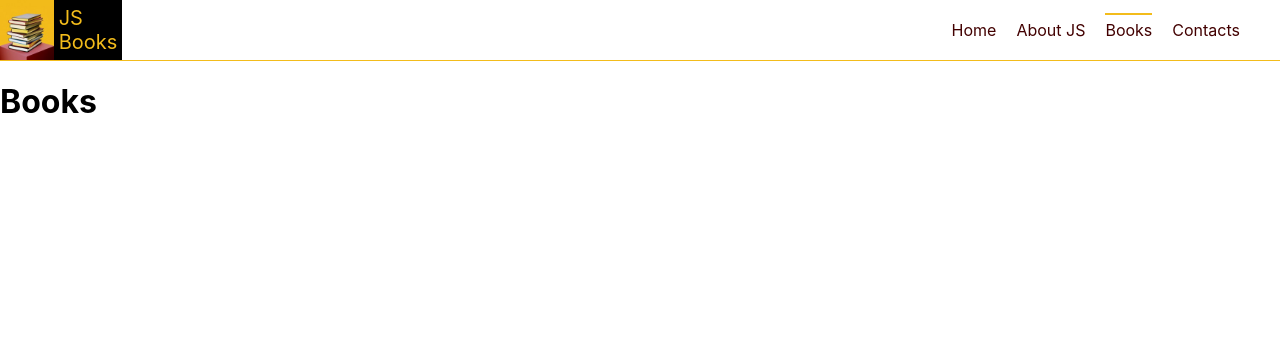
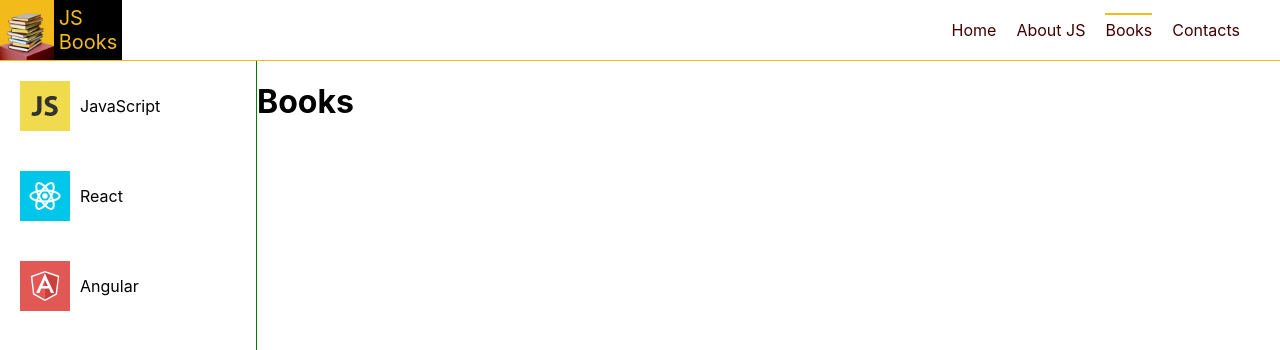
Before and after one commit to AlexDyksa/JS-Books, a React (Create React App) app: page /books/1 in a window 1280 px wide. Shown: the top 350 px of the page. Built offline with nearby package versions, Linux system fonts and the light colour scheme.

Commit message:
modified Sidenav

```diff
--- a/src/App.css
+++ b/src/App.css
@@ -1,6 +1,15 @@
+.app {
+    height: 100vh;
+}
+
 .app-header {
     display: flex;
     justify-content: space-between;
     align-items: stretch;
     border-bottom: 1px solid #F3BC1B;
 }
+
+.app-content {
+    display: flex;
+    height: 100%;
+}
--- a/src/App.js
+++ b/src/App.js
@@ -25,13 +25,13 @@ class App extends Component {
                     </div>
 
                     <div className="app-content">
-                        <Route exact path="/books" render={props => <Sidenav topics={topics} {...props} />}
+                        <Route exact path="/books/:topic?" render={props => <Sidenav topics={topics} {...props} />}
                         />
 
                         <Switch>
                             <Route path="/" exact component={Home} />
                             <Route path="/about" component={About} />
-                            <Route path="/books" component={Books} />
+                            <Route path="/books/:topic?" component={Books} />
                             <Route path="/contacts" component={Contacts} />
                             <Route component={NotFound} />
                         </Switch>
--- /dev/null
+++ b/src/components/Sidenav/index.js
@@ -0,0 +1,27 @@
+import React from 'react';
+import { NavLink } from 'react-router-dom';
+
+import './styles.css';
+
+const Sidenav = (props) => {
+    const topics = props.topics.map(topic =>
+        <NavLink
+            to={`/books/${topic.id}`}
+            key={topic.id}
+            className="app-sidenav__link"
+        >
+            <img src={`/img/topics/${topic.id}.svg`} alt={topic.id} />
+            {topic.title}
+        </NavLink>
+    );
+
+    return (
+        <aside className="app-sidenav">
+            <nav>
+                {topics}
+            </nav>
+        </aside>
+    );
+};
+
+export default Sidenav;
--- /dev/null
+++ b/src/components/Sidenav/styles.css
@@ -0,0 +1,23 @@
+.app-sidenav {
+    width: 20%;
+    border-right: 1px solid green;
+}
+
+.app-sidenav__link {
+    display: flex;
+    align-items: center;
+    padding: 20px;
+    color: #000;
+    text-decoration: #000;
+}
+
+.app-sidenav__link.active,
+.app-sidenav__link:hover {
+    background-color: #F3BC1B;
+}
+
+.app-sidenav__link img {
+    display: inline-block;
+    width: 50px;
+    margin-right: 10px;
+}
```
